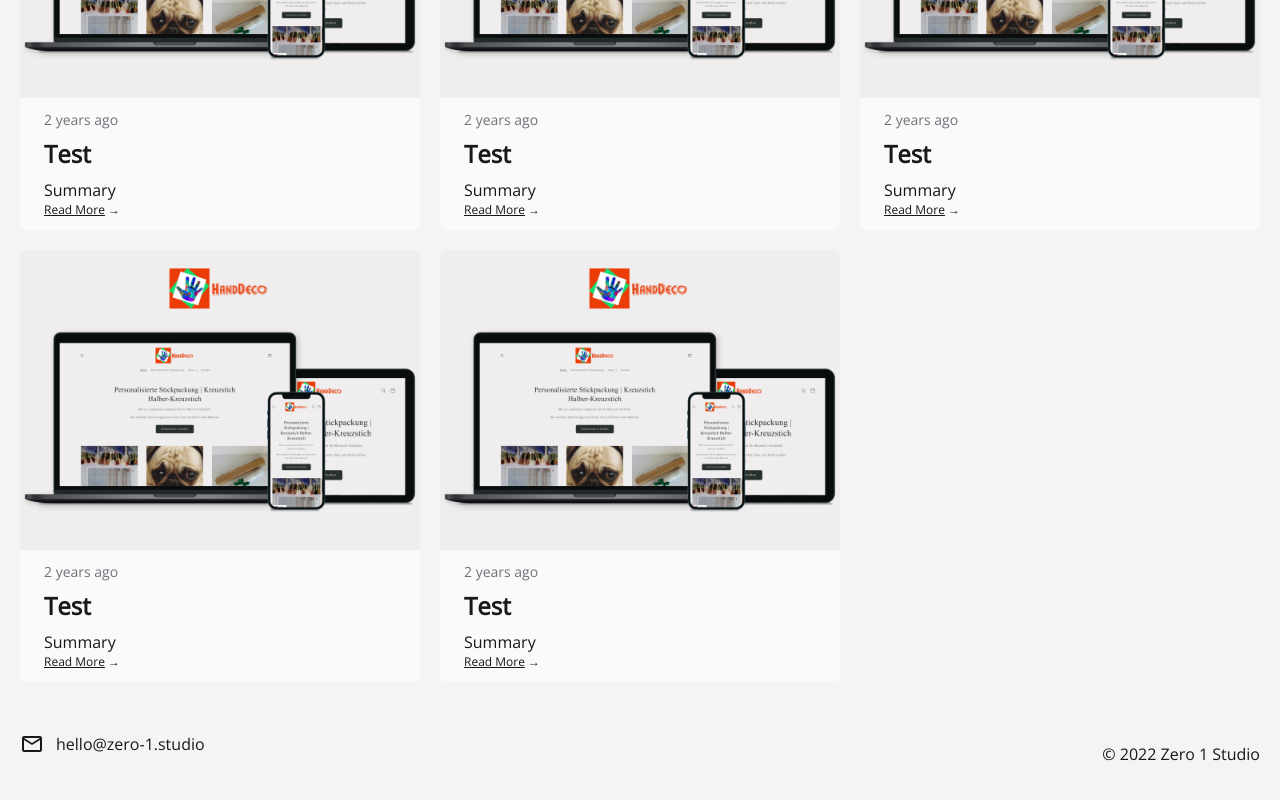
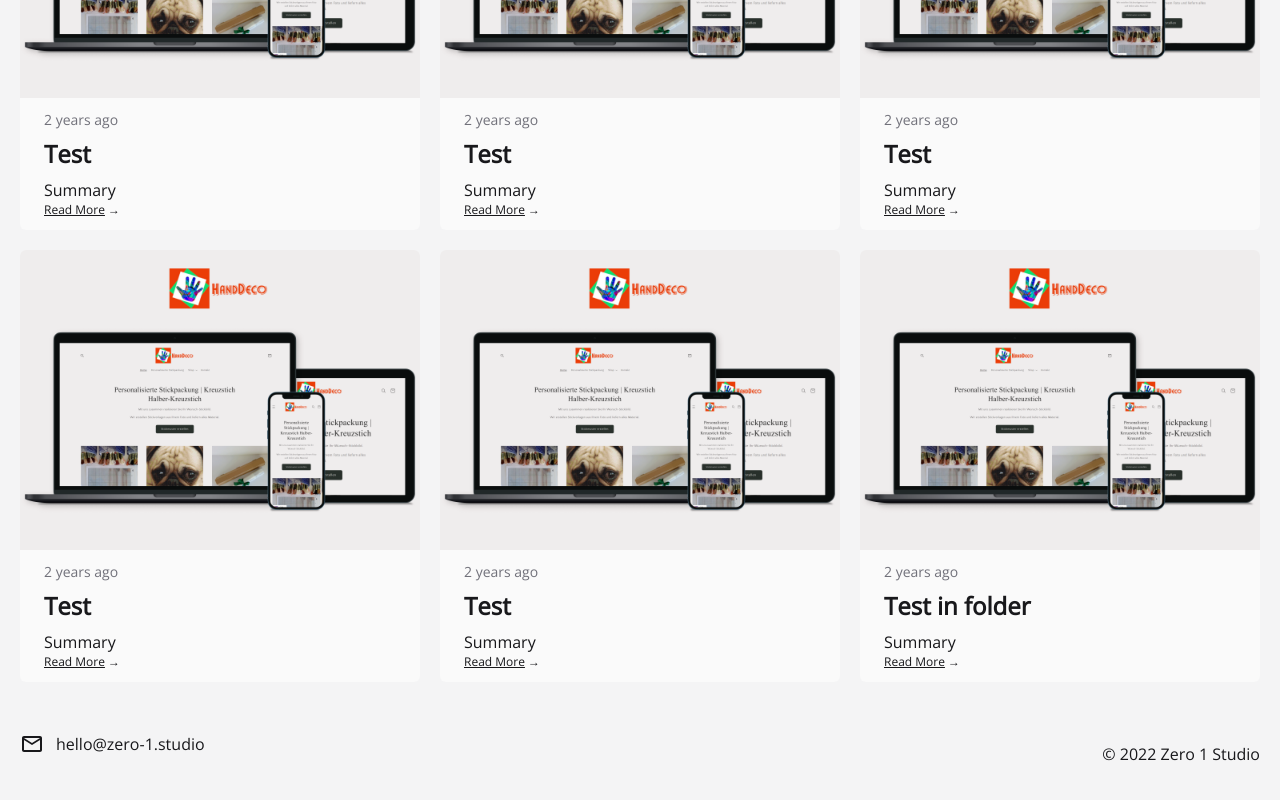
Before and after one commit to samjmerrick/zero-1, a Next.js app: page /blog in a window 1280 px wide. Shown: the part 500-1300 px from the top of the page. Built offline with nearby package versions, Linux system fonts and the light colour scheme.

Commit message:
Get posts recursively

```diff
--- a/api/posts.ts
+++ /dev/null
@@ -1,74 +0,0 @@
-import fs from "fs";
-import path from "path";
-import matter from "gray-matter";
-import { remark } from "remark";
-import html from "remark-html";
-
-const blogDirectory = path.join(process.cwd(), "data/blog");
-
-export async function getPostData(id: string) {
-  const fullPath = path.join(blogDirectory, `${id}.mdx`);
-  const fileContents = fs.readFileSync(fullPath, "utf8");
-
-  // Use gray-matter to parse the post metadata section
-  const matterResult = matter(fileContents);
-
-  // Use remark to convert markdown into HTML string
-  const processedContent = await remark()
-    .use(html)
-    .process(matterResult.content);
-  const contentHtml = processedContent.toString();
-
-  // Combine the data with the id
-  return {
-    id,
-    contentHtml,
-    ...matterResult.data,
-  };
-}
-
-export function getAllPostIds() {
-  // Get file names under /blog
-  const fileNames = fs.readdirSync(blogDirectory);
-
-  return fileNames.map((fileName) => {
-    return {
-      params: {
-        // Remove ".mdx" from file name to get id
-        id: fileName.replace(/\.mdx$/, ""),
-      },
-    };
-  });
-}
-
-export function getAllSortedPostData() {
-  const ids = getAllPostIds();
-
-  const allPostsData = ids.map((post) => {
-    const id = post.params.id;
-
-    // Read markdown file as string
-    const fullPath = path.join(blogDirectory, `${id}.mdx`);
-    const fileContents = fs.readFileSync(fullPath, "utf8");
-
-    // Use gray-matter to parse the post metadata section
-    const matterResult = matter(fileContents);
-
-    // Combine the data with the id
-    return {
-      id,
-      ...matterResult.data,
-    } as BlogFrontmatter;
-  });
-
-  // @ts-ignore
-  return allPostsData.sort(({ date: a }, { date: b }) => {
-    if (a < b) {
-      return 1;
-    } else if (a > b) {
-      return -1;
-    } else {
-      return 0;
-    }
-  });
-}
--- a/components/BlogCard.tsx
+++ b/components/BlogCard.tsx
@@ -17,7 +17,7 @@ export default function BlogCard(props: { matter: BlogFrontmatter }) {
 
   return (
     <Link
-      href={`/blog/${matter.id}`}
+      href={`/blog/${matter.slug}`}
       onMouseEnter={() => setHover(true)}
       onMouseLeave={() => setHover(false)}
     >
--- /dev/null
+++ b/data/blog/test2/index.mdx
@@ -0,0 +1,13 @@
+---
+    title: Test in folder
+    date: '2020-12-21'
+    tags: ['Shopify']
+    draft: false
+    summary: 'Summary'
+    summary2: 'Summary 2'
+    image: '/projects/HandDeco.jpg'
+---
+
+# This is a title
+
+and this is a description
--- /dev/null
+++ b/lib/mdx.ts
@@ -0,0 +1,97 @@
+import fs from "fs";
+import matter from "gray-matter";
+import path from "path";
+import { remark } from "remark";
+import html from "remark-html";
+import getAllFilesRecursively from "./utils/files";
+
+const root = process.cwd();
+
+export function getFiles(type: string) {
+  const prefixPaths = path.join(root, "data", type);
+  const files = getAllFilesRecursively(prefixPaths);
+  // Only want to return blog/path and ignore root, replace is needed to work on Windows
+  return files.map((file) =>
+    file.slice(prefixPaths.length + 1).replace(/\\/g, "/")
+  );
+}
+
+export function formatSlug(slug: string) {
+  return slug.replace(/\.(mdx|md)/, "");
+}
+
+export function dateSortDesc(a: number, b: number) {
+  if (a > b) return -1;
+  if (a < b) return 1;
+  return 0;
+}
+
+export async function getFileBySlug(type: string, slug: string) {
+  const mdxPath = path.join(root, "data", type, `${slug}.mdx`);
+  const mdPath = path.join(root, "data", type, `${slug}.md`);
+  const source = fs.existsSync(mdxPath)
+    ? fs.readFileSync(mdxPath, "utf8")
+    : fs.readFileSync(mdPath, "utf8");
+
+  // https://github.com/kentcdodds/mdx-bundler#nextjs-esbuild-enoent
+  if (process.platform === "win32") {
+    process.env.ESBUILD_BINARY_PATH = path.join(
+      root,
+      "node_modules",
+      "esbuild",
+      "esbuild.exe"
+    );
+  } else {
+    process.env.ESBUILD_BINARY_PATH = path.join(
+      root,
+      "node_modules",
+      "esbuild",
+      "bin",
+      "esbuild"
+    );
+  }
+
+  // Use gray-matter to parse the post metadata section
+  const frontMatter = matter(source);
+
+  // Use remark to convert markdown into HTML string
+  const processedContent = await remark()
+    .use(html)
+    .process(frontMatter.content);
+  const contentHtml = processedContent.toString();
+
+  return {
+    contentHtml,
+    ...frontMatter.data,
+  };
+}
+
+export async function getAllFilesFrontMatter(folder: string) {
+  const prefixPaths = path.join(root, "data", folder);
+
+  const files = getAllFilesRecursively(prefixPaths);
+
+  const allFrontMatter = [];
+
+  files.forEach((file) => {
+    // Replace is needed to work on Windows
+    const fileName = file.slice(prefixPaths.length + 1).replace(/\\/g, "/");
+    // Remove Unexpected File
+    if (path.extname(fileName) !== ".md" && path.extname(fileName) !== ".mdx") {
+      return;
+    }
+    const source = fs.readFileSync(file, "utf8");
+    const { data: frontmatter } = matter(source);
+    if (frontmatter.draft !== true) {
+      allFrontMatter.push({
+        ...frontmatter,
+        slug: formatSlug(fileName),
+        date: frontmatter.date
+          ? new Date(frontmatter.date).toISOString()
+          : null,
+      });
+    }
+  });
+
+  return allFrontMatter.sort((a, b) => dateSortDesc(a.date, b.date));
+}
--- /dev/null
+++ b/lib/utils/files.ts
@@ -0,0 +1,33 @@
+import fs from "fs";
+import path from "path";
+
+const pipe =
+  (...fns) =>
+  (x) =>
+    fns.reduce((v, f) => f(v), x);
+
+const flattenArray = (input: any[]) =>
+  input.reduce(
+    (acc, item) => [...acc, ...(Array.isArray(item) ? item : [item])],
+    []
+  );
+
+const map = (fn) => (input) => input.map(fn);
+
+const walkDir = (fullPath: string) => {
+  return fs.statSync(fullPath).isFile()
+    ? fullPath
+    : getAllFilesRecursively(fullPath);
+};
+
+const pathJoinPrefix = (prefix: string) => (extraPath: string) =>
+  path.join(prefix, extraPath);
+
+const getAllFilesRecursively = (folder: string) =>
+  pipe(
+    fs.readdirSync,
+    map(pipe(pathJoinPrefix(folder), walkDir)),
+    flattenArray
+  )(folder);
+
+export default getAllFilesRecursively;
--- a/pages/blog.tsx
+++ b/pages/blog.tsx
@@ -1,9 +1,9 @@
-import { getAllSortedPostData } from "../api/posts";
 import BlogCard from "../components/BlogCard";
 import Container from "../components/Container";
 import { Page } from "../components/Page";
+import { getAllFilesFrontMatter } from "../lib/mdx";
 
-export default function Blog(props: { allBlogData: BlogFrontmatter[] }) {
+export default function Blog(props: { posts: BlogFrontmatter[] }) {
   return (
     <Page meta={{ title: "Blog" }}>
       <Container>
@@ -11,7 +11,7 @@ export default function Blog(props: { allBlogData: BlogFrontmatter[] }) {
           Latest Articles
         </h2>
         <div className=" grid grid-cols-1 gap-5 md:grid-cols-2 lg:grid-cols-3">
-          {props.allBlogData.map((data) => (
+          {props.posts.map((data) => (
             <BlogCard matter={data} />
           ))}
         </div>
@@ -21,10 +21,7 @@ export default function Blog(props: { allBlogData: BlogFrontmatter[] }) {
 }
 
 export async function getStaticProps() {
-  const allBlogData = getAllSortedPostData();
-  return {
-    props: {
-      allBlogData,
-    },
-  };
+  const posts = (await getAllFilesFrontMatter("blog")) as BlogFrontmatter[];
+
+  return { props: { posts } };
 }
--- /dev/null
+++ b/pages/blog/[...slug].tsx
@@ -0,0 +1,42 @@
+import Container from "../../components/Container";
+import { Page } from "../../components/Page";
+import { formatSlug, getFileBySlug, getFiles } from "../../lib/mdx";
+
+export async function getStaticPaths() {
+  const posts = getFiles("blog");
+  return {
+    paths: posts.map((p) => ({
+      params: {
+        slug: formatSlug(p).split("/"),
+      },
+    })),
+    fallback: false,
+  };
+}
+
+export async function getStaticProps({ params }) {
+  const post = await getFileBySlug("blog", params.slug.join("/"));
+
+  return {
+    props: {
+      post,
+    },
+  };
+}
+
+export default function Post({ post }) {
+  return (
+    <Page meta={{ title: post.title }}>
+      <Container>
+        <div className="prose prose-xl mx-auto pt-10">
+          <p className="text-sm text-zinc-500">{post.date}</p>
+          <h1 className="text-4xl">{post.title}</h1>
+          <img src={post.image} className="rounded-md border" />
+
+          <br />
+          <div dangerouslySetInnerHTML={{ __html: post.contentHtml }} />
+        </div>
+      </Container>
+    </Page>
+  );
+}
--- a/pages/blog/[id].tsx
+++ /dev/null
@@ -1,37 +0,0 @@
-import Container from "../../components/Container";
-import { getAllPostIds, getPostData } from "../../api/posts";
-import { Page } from "../../components/Page";
-
-export default function Post({ postData }) {
-  return (
-    <Page meta={{ title: postData.title }}>
-      <Container>
-        <div className="prose prose-xl mx-auto pt-10">
-          <p className="text-sm text-zinc-500">{postData.date}</p>
-          <h1 className="text-4xl">{postData.title}</h1>
-          <img src={postData.image} className="rounded-md border" />
-
-          <br />
-          <div dangerouslySetInnerHTML={{ __html: postData.contentHtml }} />
-        </div>
-      </Container>
-    </Page>
-  );
-}
-
-export async function getStaticPaths() {
-  const paths = getAllPostIds();
-  return {
-    paths,
-    fallback: false,
-  };
-}
-
-export async function getStaticProps({ params }) {
-  const postData = await getPostData(params.id);
-  return {
-    props: {
-      postData,
-    },
-  };
-}
--- a/types/BlogFrontMatter.d.ts
+++ b/types/BlogFrontMatter.d.ts
@@ -6,5 +6,5 @@ type BlogFrontmatter = {
   summary: string;
   summary2: string;
   image: string;
-  id: string;
+  slug: string;
 };
```
